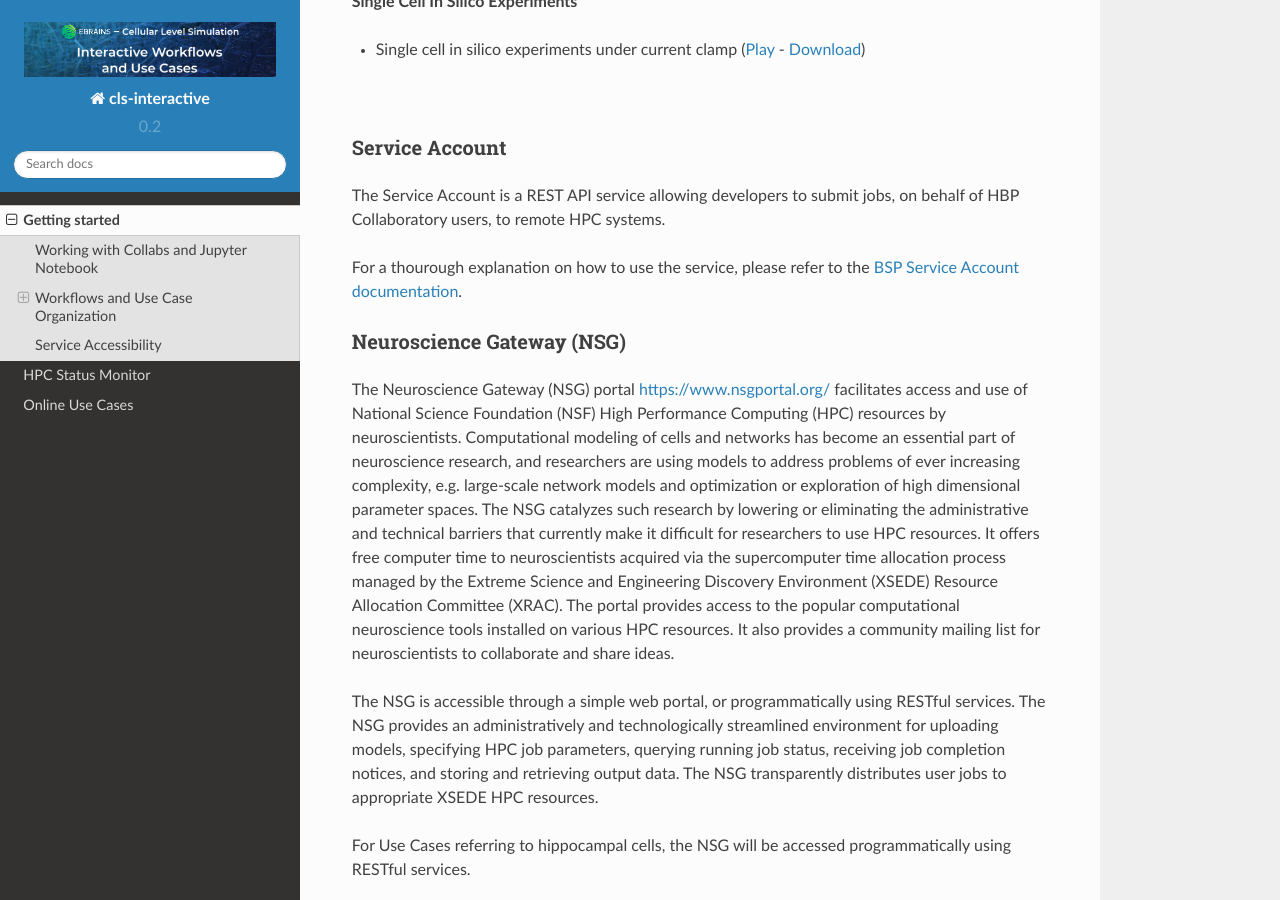
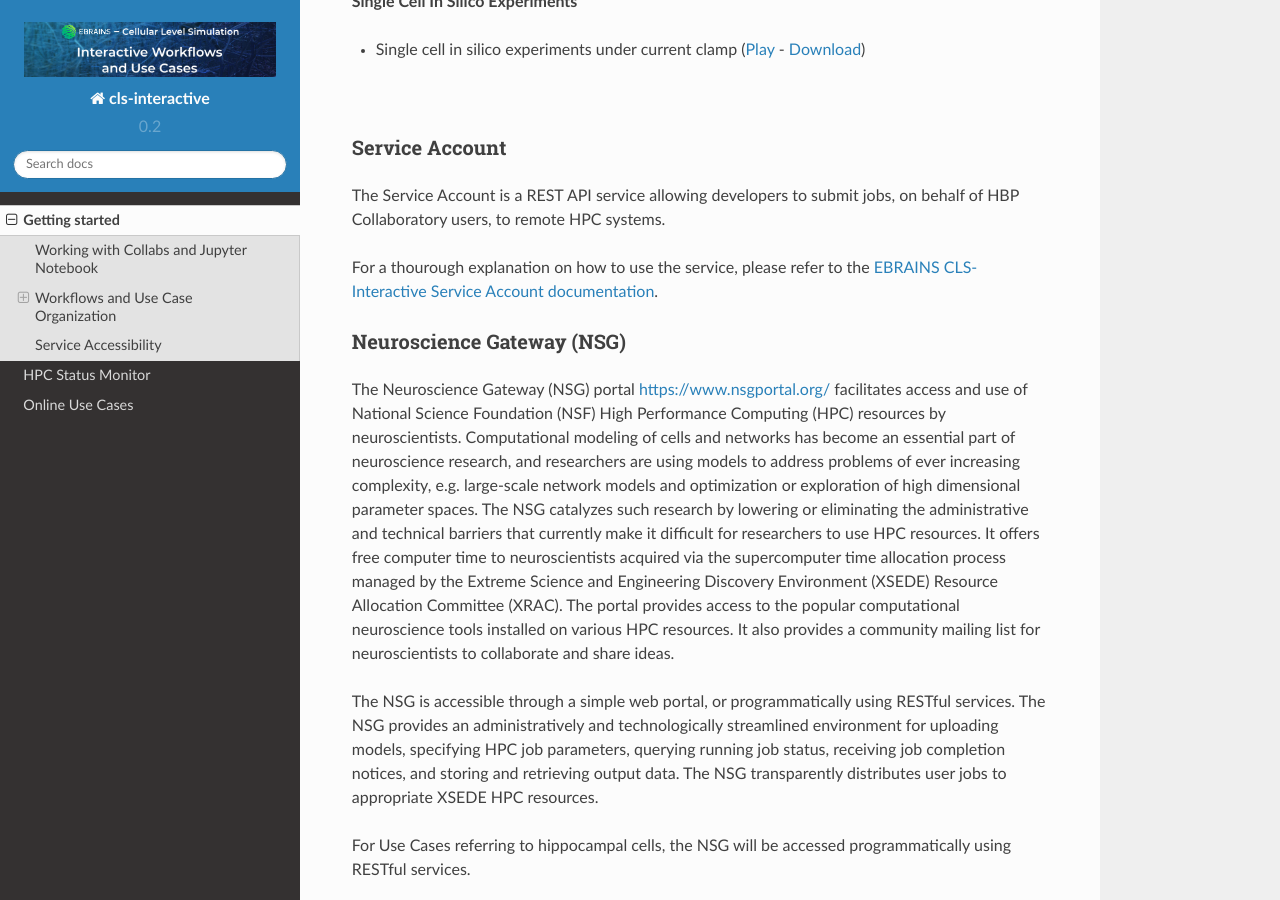
Before and after one commit to ebrains-cls-interactive/docs, a Sphinx documentation site: the page built from source/getting_started/getting_started.rst, in a window 1280 px wide and 900 px high, scrolled down 6689 px. Built offline with Sphinx 7.4.7 and the Read the Docs theme 2.0.0, drawn with Linux system fonts in a browser that asks for light colours.

Commit message:
updated service account link

```diff
--- a/source/getting_started/getting_started.rst
+++ b/source/getting_started/getting_started.rst
@@ -482,7 +482,7 @@
 
 .. |sa_doc_link| raw:: html
 
-    <a href="https://humanbrainproject.github.io/hbp-bsp-service-account/" target="_blank">BSP Service Account documentation</a>.
+    <a href="https://ebrains-cls-interactive.github.io/eb-clsi-service-account/" target="_blank">EBRAINS CLS-Interactive Service Account documentation</a>.
 
 
 
```
